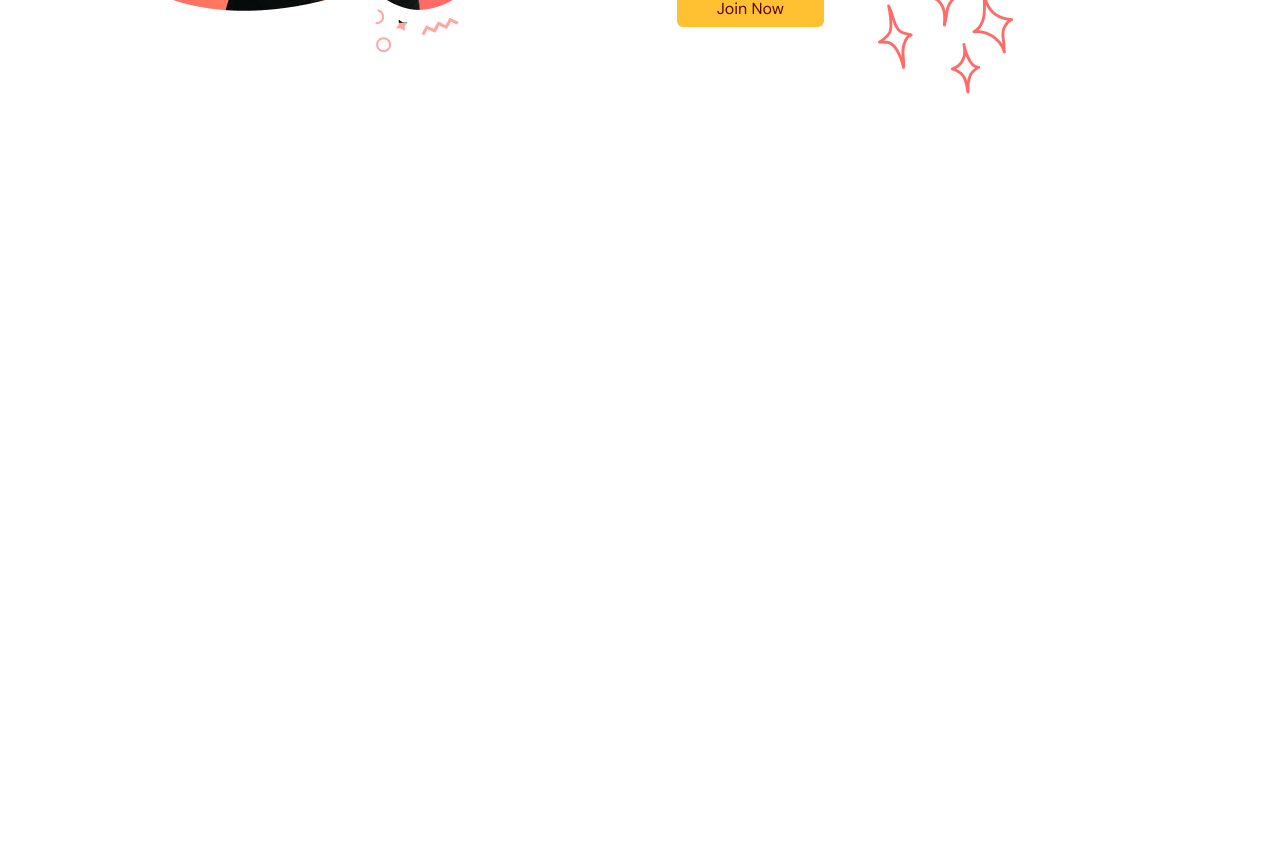
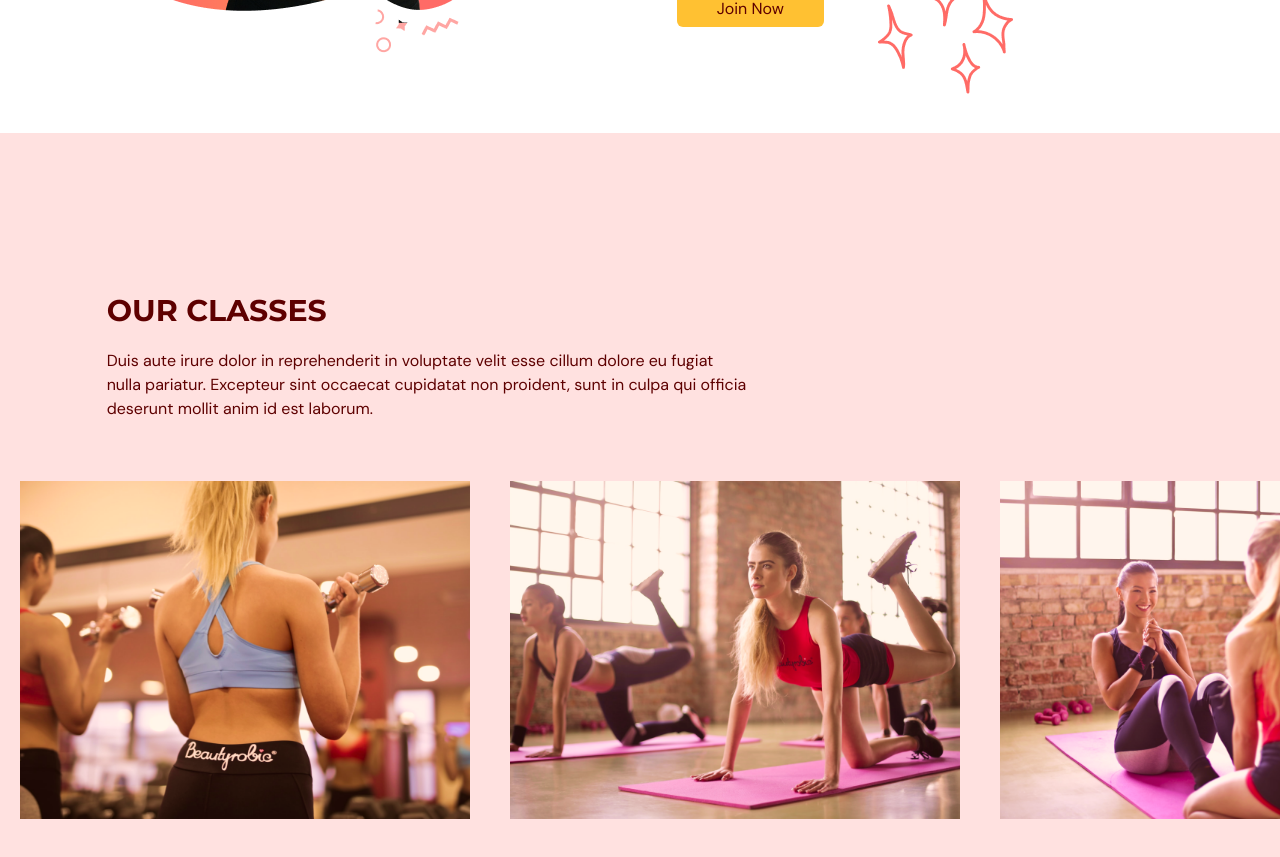
Before and after one commit to MattMaric/Fitness-App, a React (Vite) app: page / in a window 1280 px wide. Shown: the part 2020-2877 px from the top of the page. Before the commit the page ends 2153 px from the top, so only its background shows below. Built offline with nearby package versions, Linux system fonts and the light colour scheme.

Commit message:
Add Our Classes section

```diff
--- a/src/App.tsx
+++ b/src/App.tsx
@@ -2,6 +2,7 @@ import { useState, useEffect } from "react";
 import Navbar from "@/scenes/navbar";
 import Home from "@/scenes/home";
 import Benefits from "@/scenes/benefits";
+import OurClasses from "@/scenes/ourClasses";
 import { SelectedPage } from "@/shared/types";
 
 function App() {
@@ -29,6 +30,7 @@ function App() {
     />
     <Home setSelectedPage={setSelectedPage}/>
     <Benefits setSelectedPage={setSelectedPage}/>
+    <OurClasses setSelectedPage={setSelectedPage}/>
   </div>
 }
 
--- /dev/null
+++ b/src/scenes/ourClasses/Class.tsx
@@ -0,0 +1,25 @@
+
+type Props = {
+    name: string;
+    description?: string;
+    image: string;
+}
+
+const Class = ({ name, description, image }: Props) => {
+    const overlayStyles = `p-5 absolute z-30 flex h-[380px]
+    w-[450px] flex-col items-center justify-center
+    whitespace-normal bg-primary-500 text-center text-white
+    opacity-0 transition duration-500 hover:opacity-90`
+
+    return (
+        <li className="relative mx-5 inline-block h-[380px] w-[450px]">
+            <div className={overlayStyles}>
+                <p className="text-2xl">{name}</p>
+                <p className="mt-5">{description}</p>
+            </div>
+            <img alt={`${image}`} src={image} />
+        </li>
+    )
+}
+
+export default Class
--- /dev/null
+++ b/src/scenes/ourClasses/index.tsx
@@ -0,0 +1,94 @@
+import { ClassType, SelectedPage } from "@/shared/types"
+import image1 from "@/assets/image1.png";
+import image2 from "@/assets/image2.png";
+import image3 from "@/assets/image3.png";
+import image4 from "@/assets/image4.png";
+import image5 from "@/assets/image5.png";
+import image6 from "@/assets/image6.png";
+import { motion } from "framer-motion";
+import HText from "@/shared/HText";
+import Class from "./Class";
+
+const classes: Array<ClassType> = [
+    {
+        name: "Weight Training Classes",
+        description: "Integer lacinia posuere sapien, id placerat arcu viverra sed. Donec id nulla semper erat porta dapibus et sit amet nisl. Aliquam tristique, lectus quis efficitur bibendum, erat mi euismod enim, vitae scelerisque orci nulla vitae odio. Integer id orci elit.",
+        image: image1,
+    },
+    {
+        name: "Yoga Classes",
+        description: "Integer lacinia posuere sapien, id placerat arcu viverra sed. Donec id nulla semper erat porta dapibus et sit amet nisl. Aliquam tristique, lectus quis efficitur bibendum, erat mi euismod enim, vitae scelerisque orci nulla vitae odio. Integer id orci elit.",
+        image: image2,
+    },
+    {
+        name: "Ab Core Classes",
+        description: "Integer lacinia posuere sapien, id placerat arcu viverra sed. Donec id nulla semper erat porta dapibus et sit amet nisl. Aliquam tristique, lectus quis efficitur bibendum, erat mi euismod enim, vitae scelerisque orci nulla vitae odio. Integer id orci elit.",
+        image: image3,
+    },
+    {
+        name: "Adventure Classes",
+        description: "Integer lacinia posuere sapien, id placerat arcu viverra sed. Donec id nulla semper erat porta dapibus et sit amet nisl. Aliquam tristique, lectus quis efficitur bibendum, erat mi euismod enim, vitae scelerisque orci nulla vitae odio. Integer id orci elit.",
+        image: image4,
+    },
+    {
+        name: "Fitness Classes",
+        description: "Integer lacinia posuere sapien, id placerat arcu viverra sed. Donec id nulla semper erat porta dapibus et sit amet nisl. Aliquam tristique, lectus quis efficitur bibendum, erat mi euismod enim, vitae scelerisque orci nulla vitae odio. Integer id orci elit.",
+        image: image5,
+    },
+    {
+        name: "Training Classes",
+        description: "Integer lacinia posuere sapien, id placerat arcu viverra sed. Donec id nulla semper erat porta dapibus et sit amet nisl. Aliquam tristique, lectus quis efficitur bibendum, erat mi euismod enim, vitae scelerisque orci nulla vitae odio. Integer id orci elit.",
+        image: image6,
+    },
+]
+
+type Props = {
+    setSelectedPage: (value: SelectedPage) => void;
+}
+
+const OurClasses = ({ setSelectedPage }: Props) => {
+    return <section
+        id="ourclasses"
+        className="w-full bg-primary-100 py-40"
+    >
+        <motion.div
+            onViewportEnter={() => setSelectedPage(SelectedPage.OurClasses)}
+        >
+            <motion.div
+                className="mx-auto w-5/6"
+                initial="hidden"
+                whileInView="visible"
+                viewport={{ once: true, amount: 0.5 }}
+                transition={{ duration: 0.5 }}
+                variants={{
+                    hidden: { opacity: 0, x: -50 },
+                    visible: { opacity: 1, x: 0 },
+                }}
+            >
+                <div className="md:w-3/5">
+                    <HText>OUR CLASSES</HText>
+                    <p className="py-5">
+                        Duis aute irure dolor in reprehenderit in voluptate velit esse
+                        cillum dolore eu fugiat nulla pariatur. Excepteur sint occaecat
+                        cupidatat non proident, sunt in culpa qui officia deserunt
+                        mollit anim id est laborum.
+                    </p>
+                </div>
+            </motion.div>
+            <div className="mt-10 h-[353px] w-full overflow-x-auto overflow-y-hidden">
+                <ul className="w-[2800px] whitespace-nowrap">
+                    {classes.map((item, index) => (
+                        <Class
+                            key={`${item.name}-${index}`}
+                            name={item.name}
+                            description={item.description}
+                            image={item.image}
+                        />
+                    ))}
+                </ul>
+            </div>
+        </motion.div>
+    </section>
+}
+
+export default OurClasses
--- a/src/shared/types.ts
+++ b/src/shared/types.ts
@@ -10,3 +10,9 @@ export interface BenefitType {
     title: string;
     description: string;
 }
+
+export interface ClassType {
+    name: string;
+    description?: string;
+    image: string
+}
```
